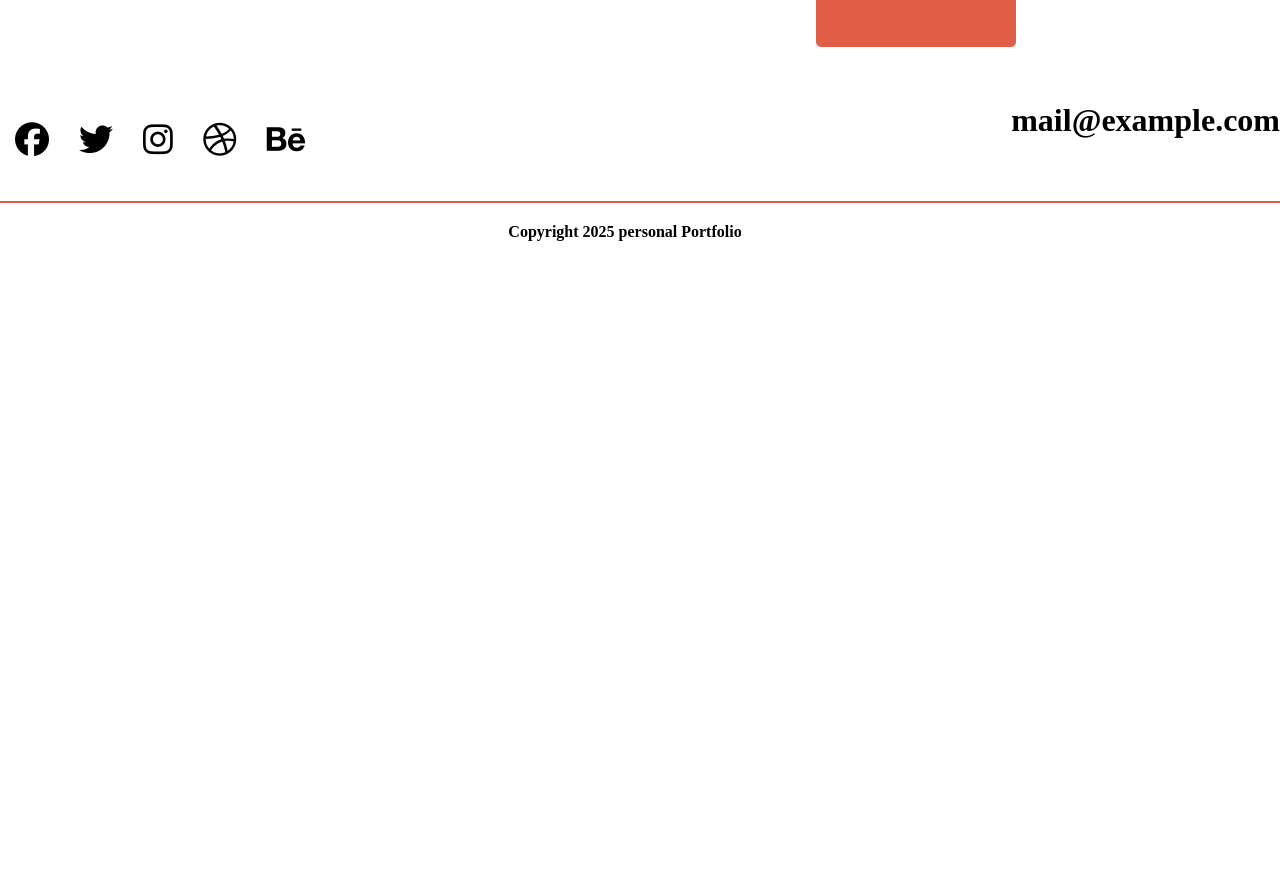
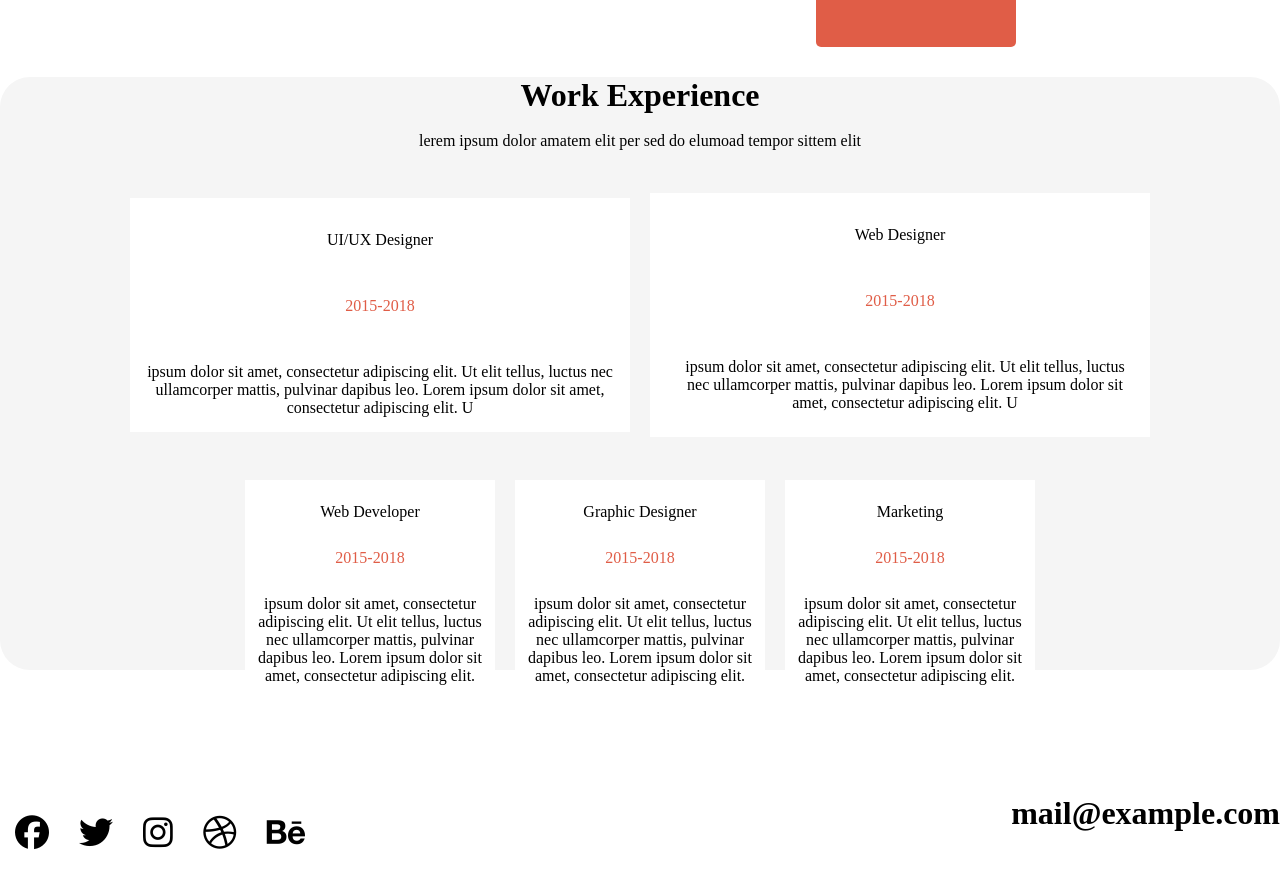
Before and after one commit to kadjitf/kadji-portfolio, a plain HTML site: page about.html in a window 1280 px wide. Shown: the part 680-1550 px from the top of the page. Before the commit the page ends 941 px from the top, so only its background shows below. Drawn offline with Linux system fonts and the light colour scheme.

Commit message:
Changed pictures and update portfolio.html with .....

```diff
--- a/about.html
+++ b/about.html
@@ -70,6 +70,27 @@
       </div>
     </div>
   </div>
+  <div class="work">
+    <h1>Work Experience</h1>
+     <br><p>lerem ipsum dolor amatem elit per sed do elumoad tempor sittem elit </p>
+     <div class="underline"></div>
+
+   <div class="row2" style="row-gap: 40px; column-gap: 20px; margin-top: 20px; height: 250px; display: grid; justify-content: center; grid-template-columns: 500px 500px;">
+            <div style="background: white;"><br><p style="padding: 15px 15px 15px 15px;">UI/UX Designer</p> <br><p class="red" style="padding: 15px 15px 15px 15px;">2015-2018</p> <br><p style="padding: 15px 15px 15px 15px;">ipsum dolor sit amet, consectetur adipiscing elit. Ut elit tellus, luctus nec ullamcorper mattis, pulvinar
+           dapibus leo. Lorem ipsum dolor sit amet, consectetur adipiscing elit. U</div>
+          <div style="background-color:white;"><br><P style="padding: 15px 15px 15px 15px;">Web Designer</P><br><p class="red" style="padding: 15px 15px 15px 15px;">2015-2018</p><br><p style="padding: 15px 15px 25px 25px;">ipsum dolor sit amet, consectetur adipiscing elit. Ut elit tellus, luctus nec ullamcorper mattis, pulvinar
+           dapibus leo. Lorem ipsum dolor sit amet, consectetur adipiscing elit. U</p></div>
+    </div>
+     <div class="row3" style="column-gap:20px ; row-gap: 40px; margin-top:20px; height:190px; display: grid; justify-content: center; grid-template-columns: 250px 250px 250px;">
+          <div style="background-color: white;"><br><P style="padding: 5px 5px 5px 5px;">Web Developer</P><br><P  class="red" style="padding: 5px 5px 5px 5px">2015-2018</P><br><P style="padding: 5px 5px 5px 5px;">ipsum dolor sit amet, consectetur adipiscing elit. Ut elit tellus, luctus nec ullamcorper mattis, pulvinar
+          dapibus leo. Lorem ipsum dolor sit amet, consectetur adipiscing elit.</P></div>
+          <div style="background-color: white;"><br><P style="padding: 5px 5px 5px 5px;">Graphic Designer</P><br><P class="red" style= "padding:5px  5px 5px 5px">2015-2018</P><br><P style="padding: 5px 5px 5px 5px;">ipsum dolor sit amet, consectetur adipiscing elit. Ut elit tellus, luctus nec ullamcorper mattis, pulvinar
+          dapibus leo. Lorem ipsum dolor sit amet, consectetur adipiscing elit.</P></div>
+         <div style="background-color: white;"><br><P style="padding: 5px 5px 5px 5px;">Marketing</P><br><P class="red" style= "padding: 5px 5px 5px 5px">2015-2018</P><br><P style="padding: 5px 5px 5px 5px;">ipsum dolor sit amet, consectetur adipiscing elit. Ut elit tellus, luctus nec ullamcorper mattis, pulvinar
+          dapibus leo. Lorem ipsum dolor sit amet, consectetur adipiscing elit.</P></div>
+  </div>
+</div>
+
 
   <div>
     <footer class="footer">
```
Also changed, not shown: portfolio.html (+10 -2 lines).
